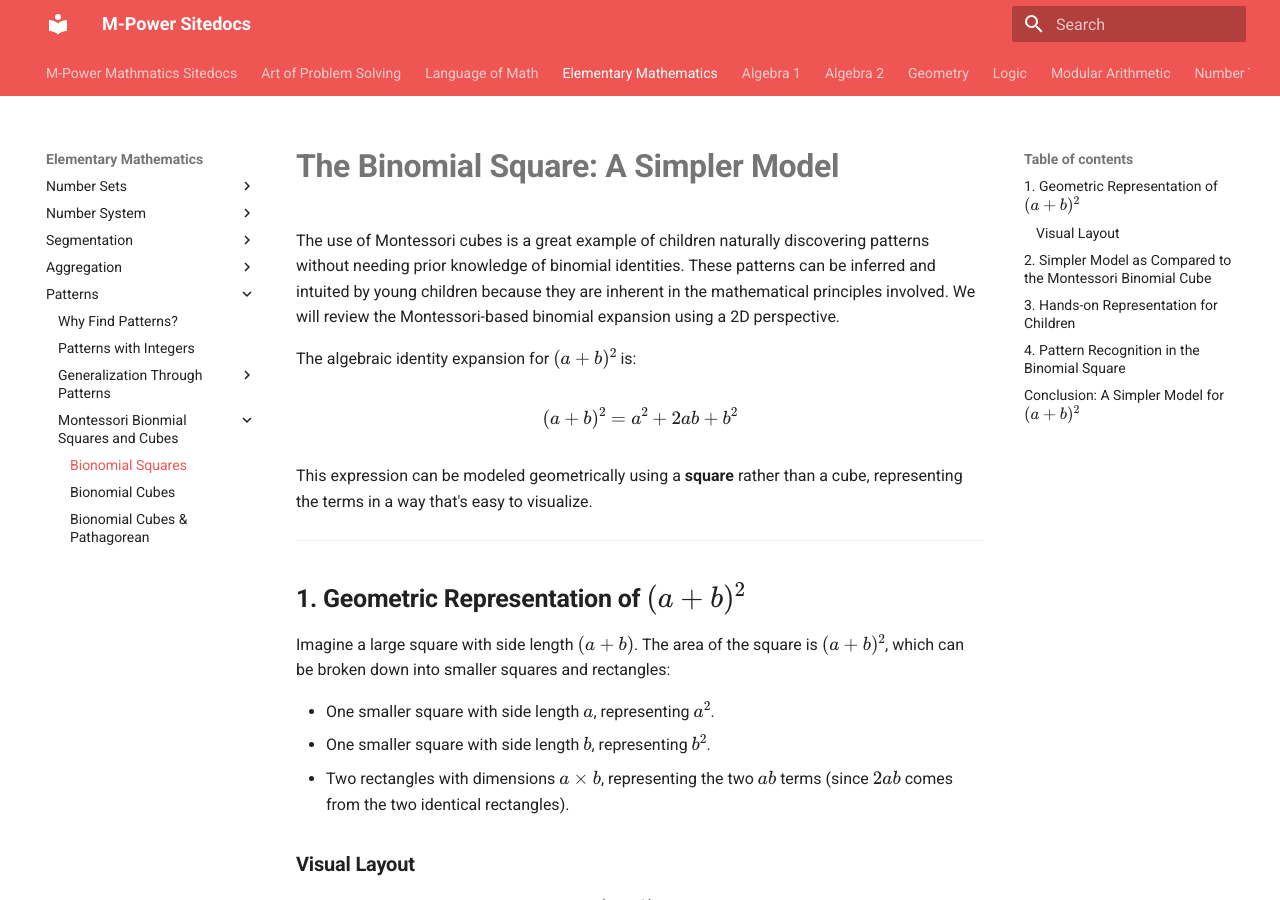
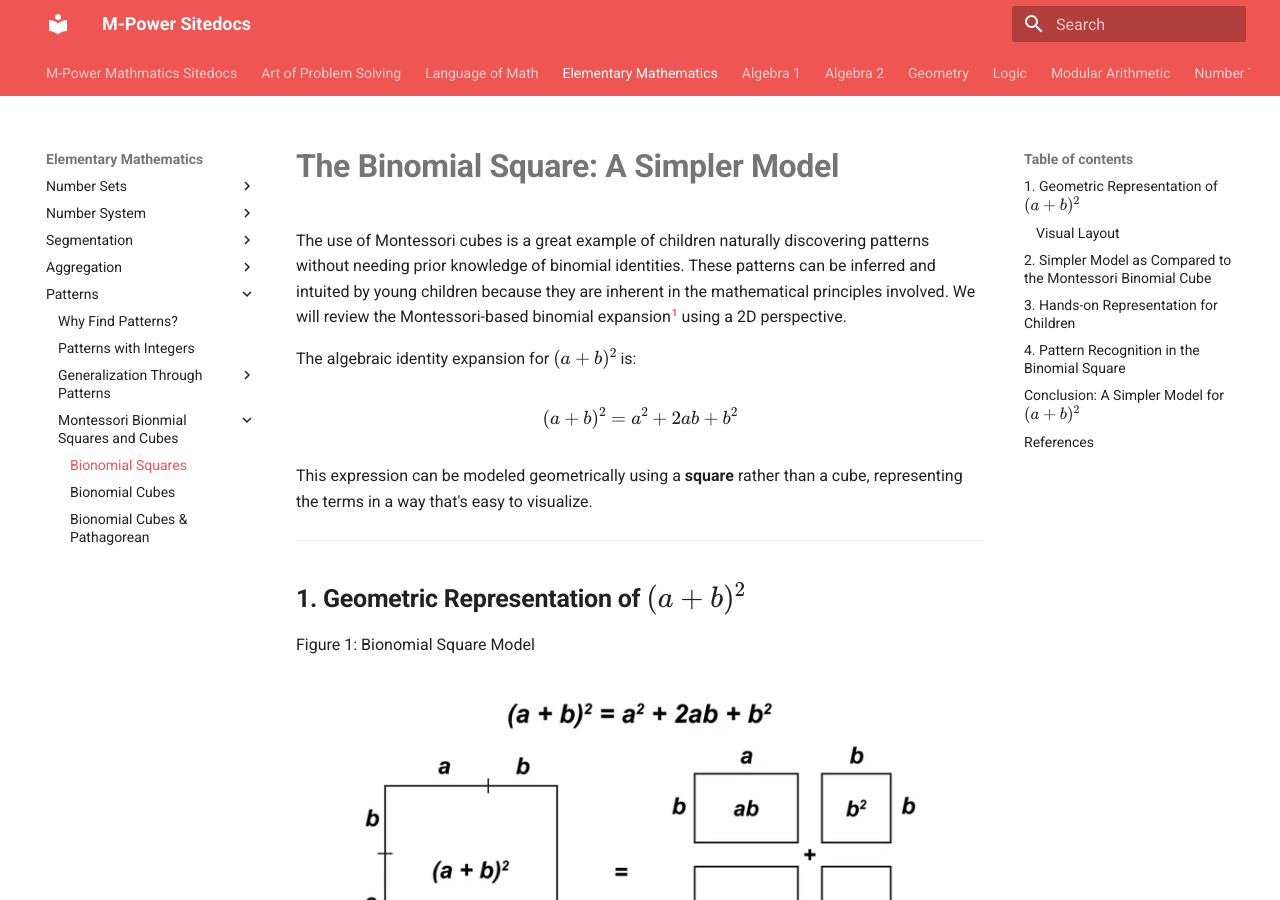
Before and after one commit to baseonballs/mpower-sitedocs, an MkDocs documentation site: the page built from site-docs/mathematics/elem/patterns/montessori-cubes/bionomial-square-expansion.md, in a window 1280 px wide and 900 px high. Built offline with MkDocs 1.6.1 and Material for MkDocs 9.7.7, drawn with Linux system fonts in a browser that asks for light colours; formulas are drawn with MathJax 3; some of the changed text lies outside the part shown.

Commit message:
added figure for bionomial squares.

```diff
--- a/site-docs/mathematics/elem/patterns/montessori-cubes/bionomial-square-expansion.md
+++ b/site-docs/mathematics/elem/patterns/montessori-cubes/bionomial-square-expansion.md
@@ -1,6 +1,6 @@
 # **The Binomial Square: A Simpler Model**
 
-The use of Montessori cubes is a great example of children naturally discovering patterns without needing prior knowledge of binomial identities. These patterns can be inferred and intuited by young children because they are inherent in the mathematical principles involved. We will review the Montessori-based binomial expansion using a 2D perspective.
+The use of Montessori cubes is a great example of children naturally discovering patterns without needing prior knowledge of binomial identities. These patterns can be inferred and intuited by young children because they are inherent in the mathematical principles involved. We will review the Montessori-based binomial expansion[^1] using a 2D perspective.
 
 The algebraic identity expansion for \( (a + b)^2 \) is:
 
@@ -13,6 +13,12 @@
 ---
 
 ## **1. Geometric Representation of \( (a + b)^2 \)**
+
+Figure 1: Bionomial Square Model
+
+<p align="center">
+    <img src="../../../../../assets/images/math-expressions/360_F_417776687_ji3gvKRHSexEWjPqmqqDr532YINxltPL.webp" alt="binomial square">
+</p>
 
 Imagine a large square with side length \( (a + b) \). The area of the square is \( (a + b)^2 \), which can be broken down into smaller squares and rectangles:
 
@@ -63,3 +69,9 @@
 ## **Conclusion: A Simpler Model for \( (a + b)^2 \)**
 
 The **binomial square** is a simpler, 2D version of the Montessori binomial cube, representing the expansion of \( (a + b)^2 \). It uses squares and rectangles to help children visualize and understand the binomial relationship, making it a great first step before progressing to the 3D binomial cube. By recognizing the geometric patterns and connecting them to the algebraic terms, students can begin to understand how binomial expansions work in a concrete, accessible way.
+
+## References
+
+[MathBitsNotebook - Special Binomials](https://mathbitsnotebook.com/Algebra1/Polynomials/PObispecial.html)
+
+[^1]: [MathBitsNotebook - Special Binomials](https://mathbitsnotebook.com/Algebra1/Polynomials/PObispecial.html)
```
Also changed, not shown: README.md (+13 -0 lines), site-docs/assets/images/math-expressions/360_F_417776687_ji3gvKRHSexEWjPqmqqDr532YINxltPL.webp (added), site-docs/assets/images/math-expressions/bionomial-square.png (added), site-docs/assets/images/math-expressions/bionomial-square2.png (added), site-docs/assets/images/math-expressions/bionomial-square3.jpeg (added), site-docs/assets/images/math-expressions/fig_15860485333843156602.jpg (added), site-docs/assets/images/math-expressions/fig_27380981596458457475.jpg (added).
